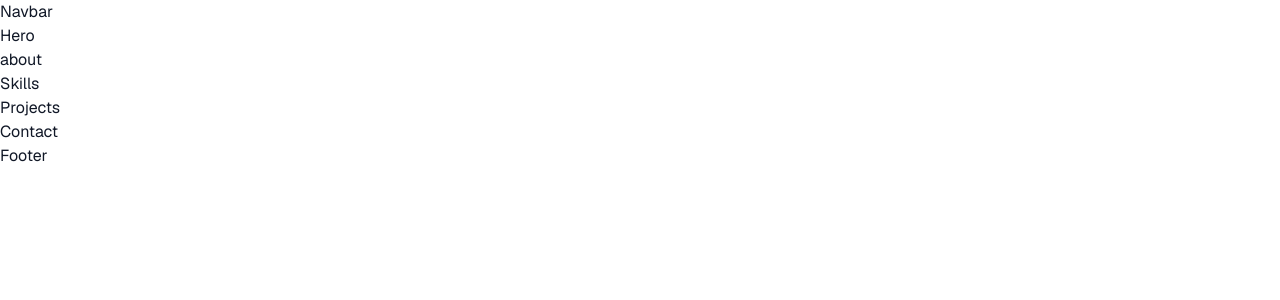
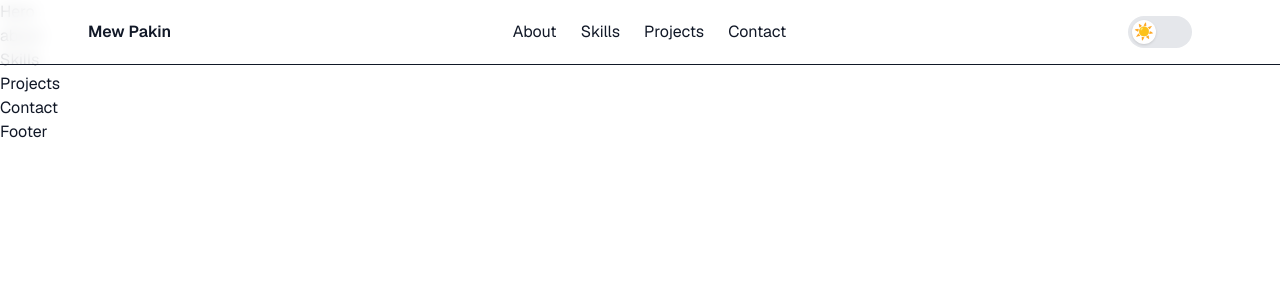
Before and after one commit to mewmaleaw111/my-portfolio, a Next.js app: page / in a window 1280 px wide. Shown: the top 300 px of the page. Built offline with nearby package versions, Linux system fonts and the light colour scheme.

Commit message:
feat: add theme system and navbar

```diff
--- a/app/layout.tsx
+++ b/app/layout.tsx
@@ -1,6 +1,7 @@
 import type { Metadata } from "next";
 import { Geist, Geist_Mono } from "next/font/google";
 import "./globals.css";
+import ThemeProvider from "@/components/layout/ThemeProvider";
 
 const geistSans = Geist({
   variable: "--font-geist-sans",
@@ -26,9 +27,14 @@ export default function RootLayout({
   return (
     <html
       lang="th"
+      suppressHydrationWarning
       className={`${geistSans.variable} ${geistMono.variable} h-full antialiased`}
     >
-      <body className="min-h-full flex flex-col">{children}</body>
+      <body className="min-h-full flex flex-col">
+        <ThemeProvider>
+          {children}
+        </ThemeProvider>
+      </body>
     </html>
   );
 }
--- a/app/page.tsx
+++ b/app/page.tsx
@@ -10,11 +10,13 @@ export default function Home() {
   return (
     <main>
       <Navbar />
+
       <Hero />
       <About />
       <Skills />
       <Projects />
       <Contact />
+
       <Footer />
     </main>
   );
--- a/components/layout/Navbar.tsx
+++ b/components/layout/Navbar.tsx
@@ -1,7 +1,41 @@
+import ThemeToggle from "@/components/ui/ThemeToggle";
+
 export default function Navbar() {
   return (
-    <nav>
-      Navbar
+    <nav className="fixed top-0 z-50 w-full border-b bg-background/80 backdrop-blur">
+      <div className="mx-auto flex h-16 max-w-6xl items-center justify-between px-6">
+
+        {/* Logo */}
+        <a
+          href="#"
+          className="font-semibold text-foreground"
+        >
+          Mew Pakin
+        </a>
+
+        {/* Menu */}
+        <div className="hidden items-center gap-6 md:flex">
+          <a href="#about">
+            About
+          </a>
+
+          <a href="#skills">
+            Skills
+          </a>
+
+          <a href="#projects">
+            Projects
+          </a>
+
+          <a href="#contact">
+            Contact
+          </a>
+        </div>
+
+        {/* Theme */}
+        <ThemeToggle />
+
+      </div>
     </nav>
   );
 }
--- /dev/null
+++ b/components/layout/ThemeProvider.tsx
@@ -0,0 +1,20 @@
+"use client";
+
+import { ThemeProvider as NextThemesProvider } from "next-themes";
+import type { ThemeProviderProps } from "next-themes";
+
+export default function ThemeProvider({
+  children,
+  ...props
+}: ThemeProviderProps) {
+  return (
+    <NextThemesProvider
+      attribute="class"
+      defaultTheme="system"
+      enableSystem
+      {...props}
+    >
+      {children}
+    </NextThemesProvider>
+  );
+}
--- /dev/null
+++ b/components/ui/ThemeToggle.tsx
@@ -0,0 +1,58 @@
+"use client";
+
+import { useTheme } from "next-themes";
+import { useEffect, useState } from "react";
+
+export default function ThemeToggle() {
+  const { theme, setTheme } = useTheme();
+  const [mounted, setMounted] = useState(false);
+
+  useEffect(() => {
+    setMounted(true);
+  }, []);
+
+  if (!mounted) {
+    return null;
+  }
+
+  const isDark = theme === "dark";
+
+  return (
+    <button
+      type="button"
+      onClick={() => setTheme(isDark ? "light" : "dark")}
+      className="
+        relative
+        flex
+        h-8
+        w-16
+        items-center
+        rounded-full
+        bg-gray-200
+        transition-colors
+        duration-300
+        dark:bg-gray-700
+      "
+      aria-label="Toggle theme"
+    >
+      <span
+        className={`
+          absolute
+          flex
+          h-6
+          w-6
+          items-center
+          justify-center
+          rounded-full
+          bg-white
+          shadow
+          transition-transform
+          duration-300
+          ${isDark ? "translate-x-8" : "translate-x-1"}
+        `}
+      >
+        {isDark ? "🌙" : "☀️"}
+      </span>
+    </button>
+  );
+}
--- a/package.json
+++ b/package.json
@@ -10,6 +10,7 @@
   },
   "dependencies": {
     "next": "16.2.12",
+    "next-themes": "^0.4.6",
     "react": "19.2.4",
     "react-dom": "19.2.4"
   },
```
Also changed, not shown: 1 other file (tests, documents, lock files or other folders).
